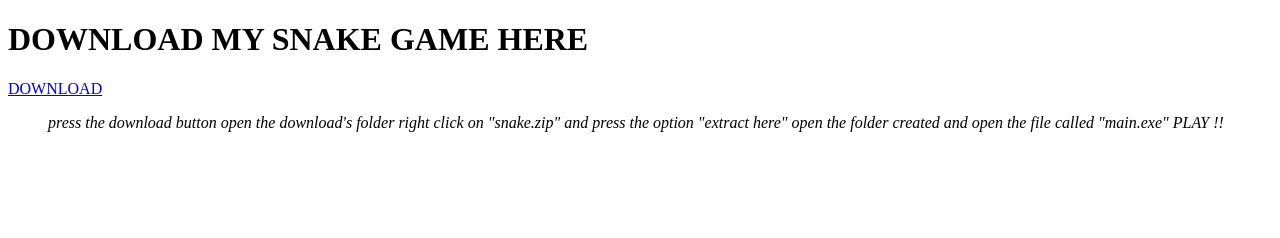
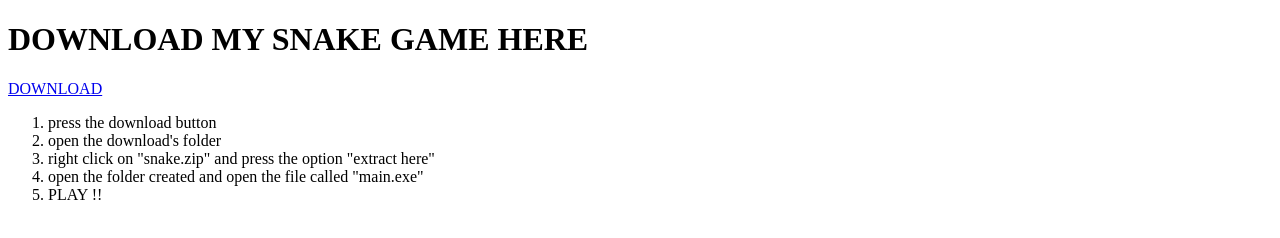
Before and after one commit to Roknok/snake-game, a plain HTML site: page index.html in a window 1280 px wide. Drawn offline with Linux system fonts and the light colour scheme.

Commit message:
Update index.html

```diff
--- a/index.html
+++ b/index.html
@@ -11,11 +11,11 @@
     <a href="snake.zip">DOWNLOAD</a>
 
     <ol>
-        <i>press the download button</i>
-        <i>open the download's folder</i>
-        <i>right click on "snake.zip" and press the option "extract here"</i>
-        <i>open the folder created and open the file called "main.exe"</i>
-        <i>PLAY !!</i>
+        <li>press the download button</li>
+        <li>open the download's folder</li>
+        <li>right click on "snake.zip" and press the option "extract here"</li>
+        <li>open the folder created and open the file called "main.exe"</li>
+        <li>PLAY !!</li>
     </ol>
 </body>
 </html>
```
